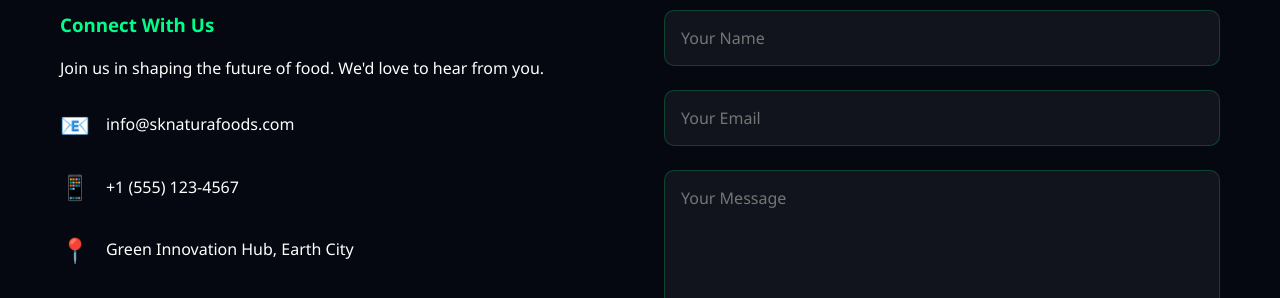
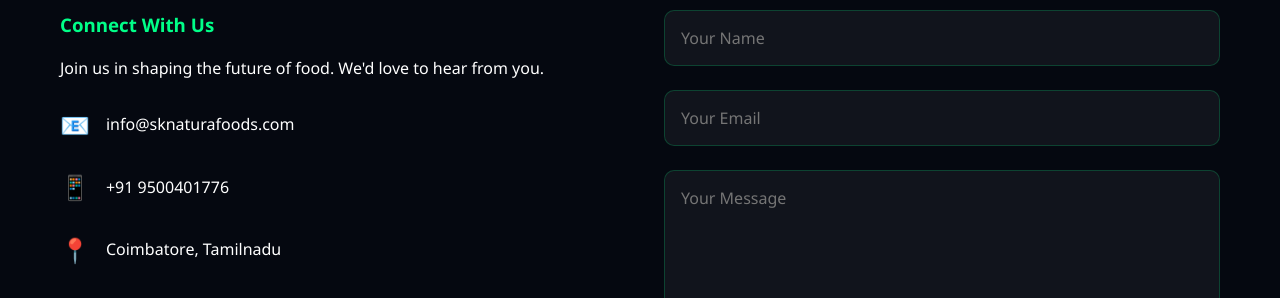
Before and after one commit to priyadharsan17/SKNaturaFoods, a plain HTML site: page index.html in a window 1280 px wide. Shown: the part 3728-4026 px from the top of the page. Drawn offline with Linux system fonts and the light colour scheme.

Commit message:
Modified Address and contact info

```diff
--- a/index.html
+++ b/index.html
@@ -177,11 +177,11 @@
                     </div>
                     <div class="contact-item">
                         <span class="contact-icon">📱</span>
-                        <span>+1 (555) 123-4567</span>
+                        <span>+91 9500401776</span>
                     </div>
                     <div class="contact-item">
                         <span class="contact-icon">📍</span>
-                        <span>Green Innovation Hub, Earth City</span>
+                        <span>Coimbatore, Tamilnadu</span>
                     </div>
                     <div class="social-links">
                         <a href="#" class="social-link">Twitter</a>
```
